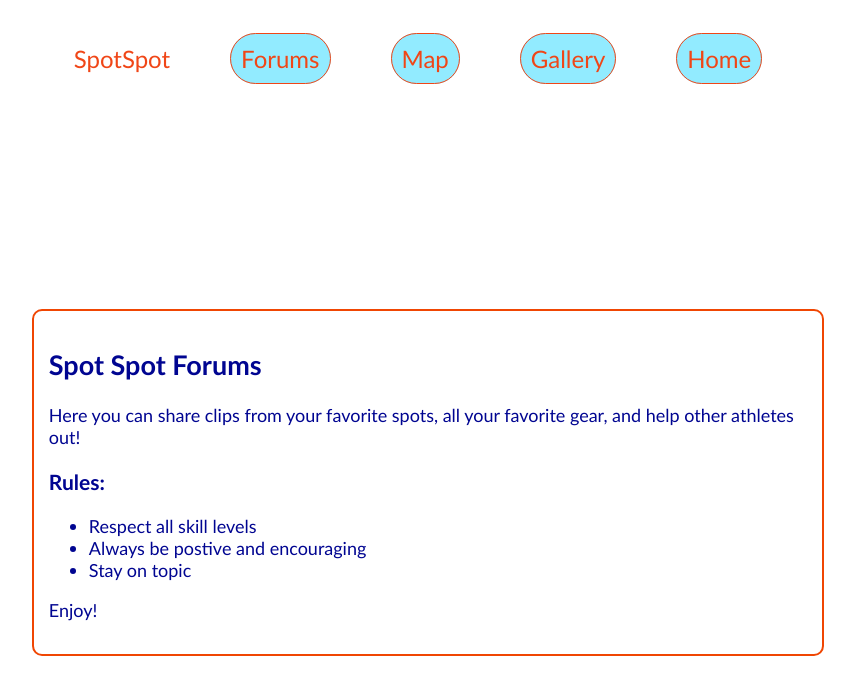
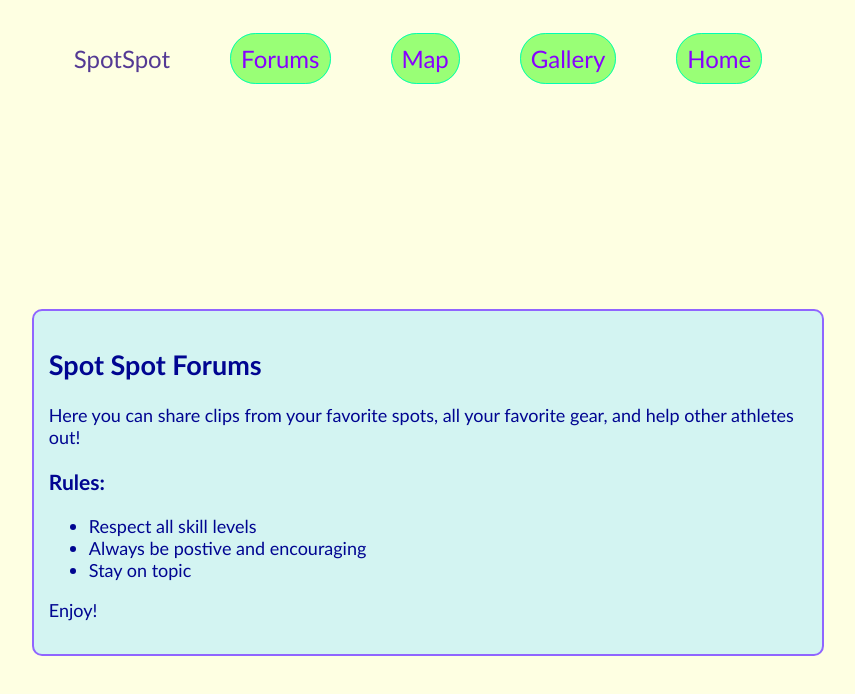
Before and after one commit to etsa4437/etsa4437.github.io, a plain HTML site: page SpotSpot/forums.html in a window 1280 px wide. Shown: the whole page, without its empty margins (212-1067 px from the left). Drawn offline with Linux system fonts and the light colour scheme.

Commit message:
did color change

```diff
--- a/SpotSpot/forums.html
+++ b/SpotSpot/forums.html
@@ -12,9 +12,9 @@
         width: 60%;
         margin: 200px auto;
         padding: 15px;
-        border: 2px solid rgb(240, 70, 3);
+        border: 2px solid rgb(144, 101, 255);
         border-radius: 10px;
-        background-color: #ffffff;
+        background-color: #d3f4f2;
         resize: none;
         font-size: 18px;
         font-family: 'Trebuchet MS', 'Lucida Sans Unicode', 'Lucida Grande', 'Lucida Sans', Arial, sans-serif;
--- a/SpotSpot/spotstyle.css
+++ b/SpotSpot/spotstyle.css
@@ -1,6 +1,6 @@
 body {
-    background-color: rgb(255, 255, 255);
-    color: rgb(240, 70, 23);
+    background-color: rgb(254, 255, 226);
+    color: rgb(84, 58, 148);
     display: flex;
     flex-direction: column;
     align-items: center;
@@ -35,16 +35,16 @@ body {
     font-size: 24px;
     padding: 10px;
     margin: 20px;
-    color: rgb(0240, 70, 23);
-    background-color: #1dd6ff7a;
-    border: solid 1px rgb(240, 70, 23);
+    color: rgb(136, 0, 255);
+    background-color: #2bff007a;
+    border: solid 1px rgb(0, 255, 179);
     border-radius: 80px;
     cursor: pointer;
     transition: background-color .5s, color .5s, border .5s;
 }
 .nav-menu a:hover{
-    background-color: rgb(144, 225, 255);
-    color: rgb(255, 169, 148);
+    background-color: rgb(182, 255, 164);
+    color: rgb(56, 0, 105);
     border: solid 1px rgb(0, 0, 0);
     cursor: pointer;
 }
@@ -132,8 +132,8 @@ a:visited{
     }
 
     .welcome {
-        background-color: #1dd6ff7a;
-        border: solid 1px rgb(240, 70, 23);
+        background-color: #3f00987a;
+        border: solid 1px rgb(83, 0, 77);
         padding: 20px;
         font-size: 20px;
         font-weight: bold;
```
